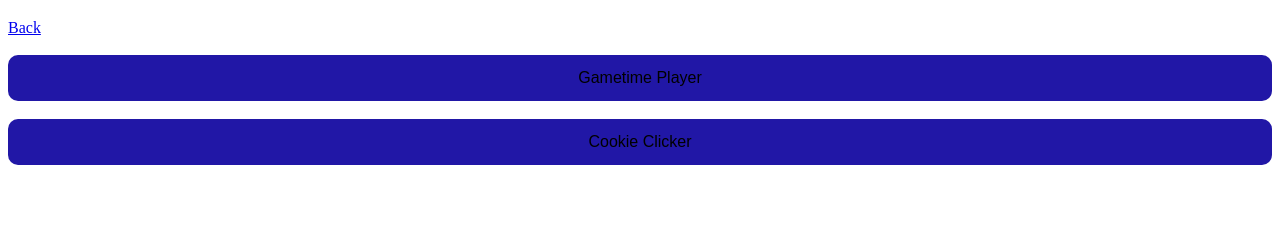
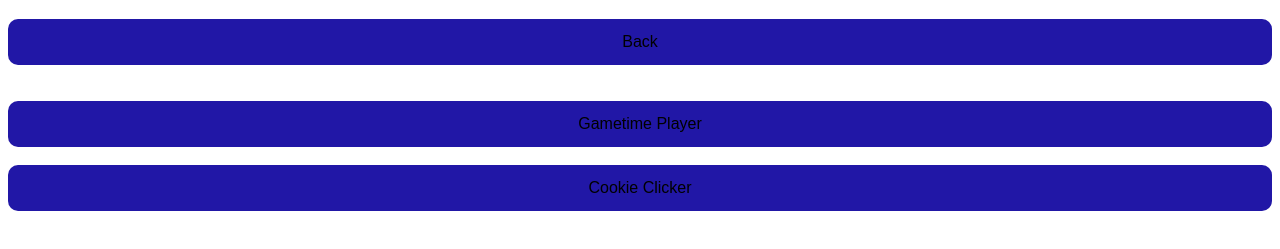
Before and after one commit to unblocked-gamess/unblocked-games, a plain HTML site: page Misc/Menu/Games.html in a window 1280 px wide. Shown: the part 61-310 px from the top of the page. Drawn offline with Linux system fonts and the light colour scheme.

Commit message:
Update Games.html

```diff
--- a/Misc/Menu/Games.html
+++ b/Misc/Menu/Games.html
@@ -12,6 +12,10 @@
   padding: 14px 28px;
   font-size: 16px;
   cursor: pointer;
+  text-align: center;
+      }
+
+      .title {
   text-align: center;
       }
     </style>
@@ -50,13 +54,15 @@
   </head>
   <body>
     <font color="#FFFFFF">
-      <h1>Games</h1>
-      <a href="https://unblocked-gamess.github.io/unblocked-games/Misc/Menu/Table-Of-Contents.html" target="_self">Back</a>
-      <br>
-      <br>
-      <button onclick="gametimeplayer()" class="button">Gametime Player</button>
-      <br>
-      <button onclick="cookieclicker()" class="button">Cookie Clicker</button>
+      <h1 class="title">Games</h1>
+      <div style="color: #FFFFFF">
+        <button onclick="window.location.href='https://unblocked-gamess.github.io/unblocked-games/Misc/Menu/Table-Of-Contents.html'" class="button">Back</button>
+        <br>
+        <br>
+        <button onclick="gametimeplayer()" class="button">Gametime Player</button>
+        <br>
+        <button onclick="cookieclicker()" class="button">Cookie Clicker</button>
+      </div>
     </font>
   </body>
 </html>
```
